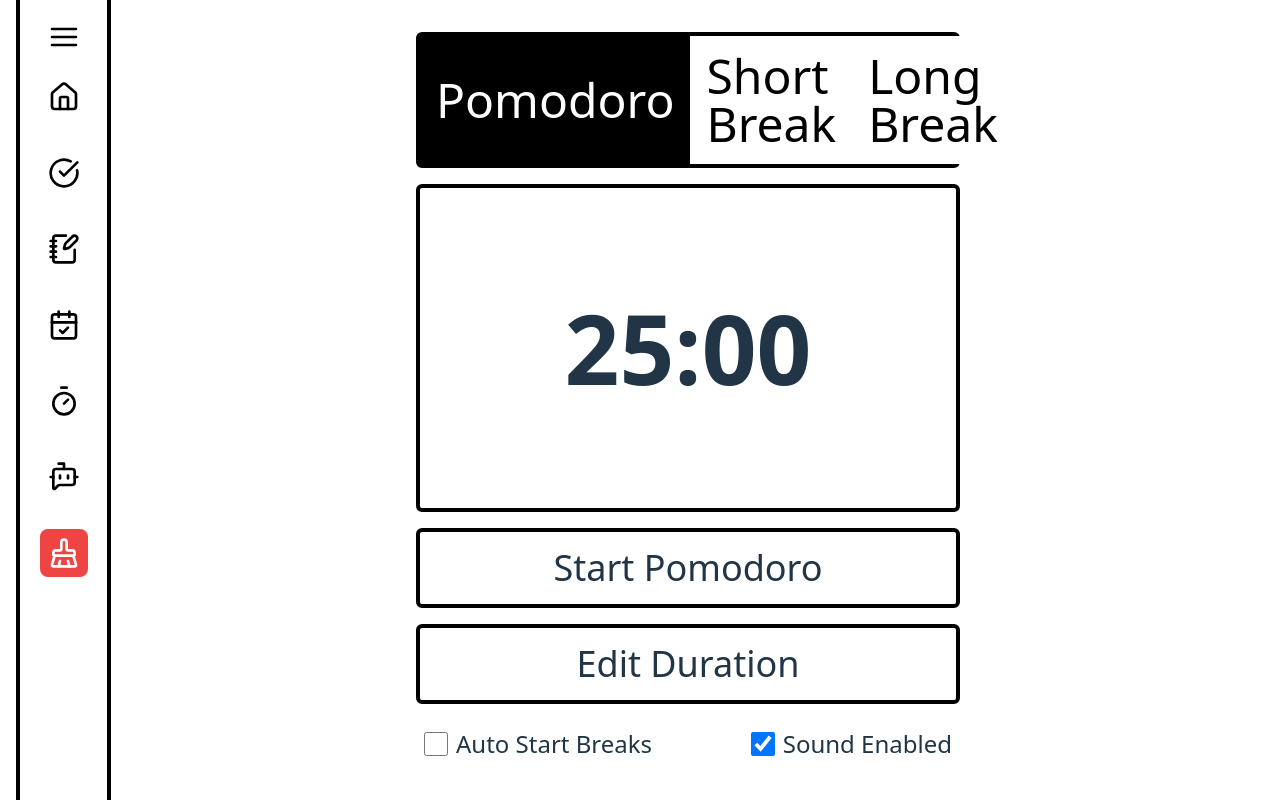
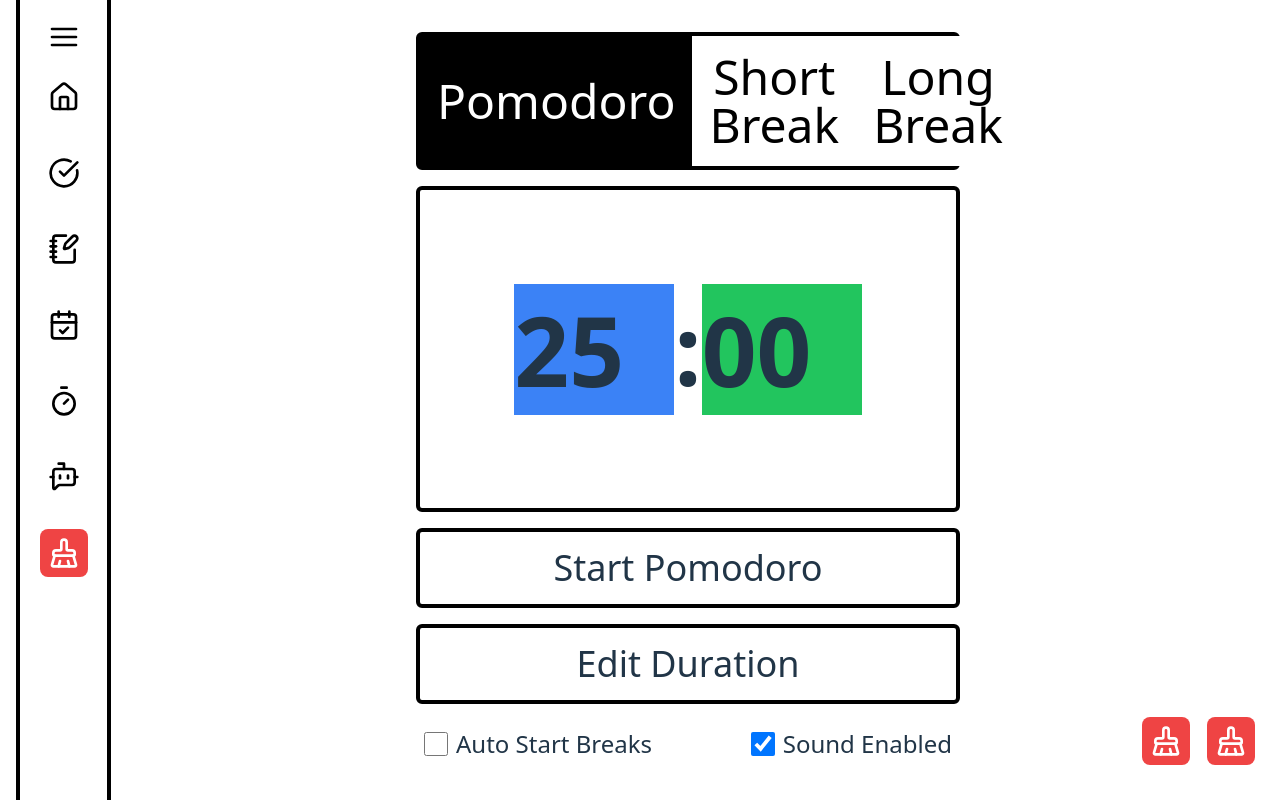
Before and after one commit to 05rentao/grit-hub, a React (Vite) app: page /pomodoro in a window 1280 px wide. Both pictures are taken after a click on the button "Edit Duration". Built offline with nearby package versions, Linux system fonts and the light colour scheme.

Commit message:
fix secondarybuttonconfig issue, duration editiing WIP

```diff
--- a/src/components/PomodoroPage.jsx
+++ b/src/components/PomodoroPage.jsx
@@ -2,12 +2,12 @@ import { Settings } from 'lucide-react';
 import usePomodoro from '../hooks/usePomodoro.js';
 import { Modes } from '../hooks/usePomodoro.js';
 import { useState, useEffect, useRef } from 'react';
-
-
+import { BrushCleaning } from 'lucide-react';
 
 export default function PomodoroPage() {
 
-  const { mode, changeMode, timeRemaining, getPrimaryButtonConfig, getSecondaryButtonConfig, alarmRinging, settings, setAutoStartBreaks, setSoundEnabled} = usePomodoro();
+  const { mode, changeMode, timeRemaining, getPrimaryButtonConfig, getSecondaryButtonConfig, editDuration, alarmRinging, settings, setAutoStartBreaks, setSoundEnabled} = usePomodoro();
+  const [isEditing, setIsEditing] = useState(false);
   const audioRef = useRef(null);
 
   const ModeDisplay = () => {
@@ -18,26 +18,15 @@ export default function PomodoroPage() {
           { label: 'Short Break', value: Modes.SHORT_BREAK },
           { label: 'Long Break', value: Modes.LONG_BREAK },
         ].map(({ label, value }) => (
-          <span
+          <button
             key={value}
-            className={`flex flex-1 justify-center items-center p-4 text-5xl transition-colors duration-300
+            onClick={() => changeMode(value)}
+            className={`flex flex-1 justify-center items-center p-4 text-5xl transition-colors duration-300 rounded-none
               ${mode === value ? 'bg-black text-white' : 'bg-white text-black '}`}
           >
             {label}
-          </span>
+          </button>
         ))}
-      </div>
-    );
-  };
-
-  const Time = ( className = '' ) => {
-    return (
-      <div className="text-3xl font-bold h-1/2 w-full flex justify-center items-center">
-        <time className={`flex h-full justify-center items-center
-        w-full text-8xl px-8 py-4 border-4  border-black rounded-md transition-colors duration-500 ${timeRemaining === 0 ? 'bg-green-400' : 'bg-white'}`}>
-          {Math.floor(timeRemaining / 60).toString().padStart(2, '0')}:
-          {(timeRemaining % 60).toString().padStart(2, '0')}
-        </time>
       </div>
     );
   };
@@ -131,7 +120,7 @@ export default function PomodoroPage() {
       // TODO: make <time> component editable to change duration?
       return (
         <button
-          onClick={() => secondaryButtonConfig.action(25, 0)} // Example duration
+          onClick={() => setIsEditing(true)} // Example duration
           className="p-4 rounded-md w-full
            bg-white border-4 border-black
           hover:bg-black hover:text-white
@@ -148,7 +137,12 @@ export default function PomodoroPage() {
     <div className="flex flex-col items-center justify-center h-full w-full">
       <div className="flex flex-col items-center justify-center h-full w-1/2  p-4 gap-4">
         <ModeDisplay />
-        <Time />
+        <Time
+          timeRemaining={timeRemaining}
+          isEditing = {isEditing}
+          editDuration={editDuration}
+          setIsEditing={setIsEditing}
+       />
         <PrimaryButton />
         <SecondaryButton />
         <div className="flex flex-row items-center justify-between w-full">
@@ -162,7 +156,8 @@ export default function PomodoroPage() {
             value = {settings.soundEnabled}
             label="Sound Enabled"
           />
-
+          <ResetConfigs />
+          <ResetPomos />
         </div>
       </div>
     <audio ref={audioRef} src="/alarm.mp3" preload="auto" />
@@ -186,3 +181,144 @@ export function CheckBox({ className = '', value, onChange, label }) {
 
   );
 }
+
+export function Time ({timeRemaining, isEditing, setIsEditing, editDuration, className = '' }) {
+  let minutes = Math.floor(timeRemaining / 60);
+  let seconds = timeRemaining % 60;
+
+  const [editMin, setEditMin] = useState(minutes.toString().padStart(2, '0'));
+  const [editSec, setEditSec] = useState(seconds.toString().padStart(2, '0'));
+
+  const handleSubmit = () => {
+    const totalSeconds = parseInt(editMin) * 60 + parseInt(editSec);
+    if (!isNaN(totalSeconds) && totalSeconds >= 0 && isEditing) {
+      editDuration(totalSeconds); // callback to update timeRemaining
+      setIsEditing(false);
+    }
+  };
+
+  const TimeEdit = (({minutes, seconds, handleSubmit, editMin, setEditMin, editSec, setEditSec}) => {
+    const secInputRef = useRef(null);
+
+    return (
+      <div className="text-3xl font-bold h-1/2 w-full flex justify-center items-center">
+        <div className='
+        flex h-full justify-center items-center
+        w-full text-8xl px-8 py-4 border-4  border-black rounded-md transition-colors duration-500 bg-white'>
+          <input
+            type="number"
+            min="0"
+            className='bg-blue-500 w-40 justify-end items-start flex'
+            value={editMin}
+            placeholder={minutes.toString().padStart(2, '0')}
+            onChange={(e) => setEditMin(e.target.value)}
+            onKeyDown={(e) => {
+              if (e.key === 'Enter') {
+                secInputRef.current?.focus();
+              }
+            }}
+          /> :
+          <input
+            type="number"
+            min="0"
+            className='bg-green-500 w-40'
+            ref={secInputRef}
+            value={editSec}
+            placeholder={seconds.toString().padStart(2, '0')}
+            onChange={(e) => setEditSec(e.target.value)}
+            onKeyDown={(e) => {
+              if (e.key === 'Enter') {
+                handleSubmit();
+              }
+            }}
+          />
+          </div>
+      </div>
+  )});
+
+  const TimeDisplay = (({minutes, seconds}) => {
+    return (
+      <div className="text-3xl font-bold h-1/2 w-full flex justify-center items-center">
+        <time className={`
+        flex h-full justify-center items-center
+        w-full text-8xl px-8 py-4 border-4  border-black rounded-md transition-colors duration-500 ${(minutes === 0) && (seconds === 0) ? 'bg-green-400' : 'bg-white'}`}>
+          <>
+            {minutes.toString().padStart(2, '0')}:
+            {seconds.toString().padStart(2, '0')}
+          </>
+        </time>
+      </div>
+    )
+  });
+
+  if (isEditing) {
+    return (
+      <TimeEdit
+        minutes={minutes}
+        seconds={seconds}
+        handleSubmit={handleSubmit}
+        editMin={editMin}
+        setEditMin={setEditMin}
+        editSec={editSec}
+        setEditSec={setEditSec}
+      />
+    );
+  } else {
+    return (
+      <TimeDisplay
+        minutes={minutes}
+        seconds={seconds}
+      />
+    );
+  }
+};
+
+export function ResetConfigs() {
+  return (
+    <div className="fixed bottom-4 right-4 z-50">
+      <button
+        onClick={() => {
+          localStorage.removeItem('mode-configs');
+          window.location.reload();
+        }}
+        className="flex flex-col items-center group"
+      >
+        <BrushCleaning
+          size={48}
+          className="p-2 rounded-lg m-2
+            bg-red-500 text-white
+            hover:bg-red-700
+            transition-colors duration-300 cursor-pointer"
+        />
+        <span className="text-xs -mt-1.5 opacity-0 group-hover:opacity-100 transition">
+          configs
+        </span>
+      </button>
+    </div>
+  );
+}
+
+export function ResetPomos() {
+  return (
+    <div className="fixed bottom-4 right-20 z-50">
+      <button
+        onClick={() => {
+          localStorage.removeItem('pomodoro-session');
+          window.location.reload();
+        }}
+        className="flex flex-col items-center group"
+      >
+        <BrushCleaning
+          size={48}
+          className="p-2 rounded-lg m-2
+            bg-red-500 text-white
+            hover:bg-red-700
+            transition-colors duration-300 cursor-pointer"
+        />
+        <span className="text-xs -mt-1.5 opacity-0 group-hover:opacity-100 transition">
+          pomodoros
+        </span>
+      </button>
+    </div>
+  );
+}
--- a/src/hooks/usePomodoro.ts
+++ b/src/hooks/usePomodoro.ts
@@ -1,4 +1,4 @@
-import { useState, useEffect } from 'react';
+import { useState, useEffect, useRef } from 'react';
 import { useLocalStorage } from '../hooks/useLocalStorage.js';
 
 export const Modes = {
@@ -37,6 +37,7 @@ export default function usePomodoro() {
             remainingTime: timeRemaining,
             completedPomodoros
         });
+        // autosave to localStorage in useLocalStorage hook
     }
 
     // global variable for time remaining in the *active* session/mode
@@ -45,6 +46,33 @@ export default function usePomodoro() {
     const [isPaused, setIsPaused] = useState(true);
     const [alarmRinging, setAlarmRinging] = useState(false);
     const [completedPomodoros, setCompletedPomodoros] = useState(0); // track # of completed pomodoros (# focuses completed)
+
+    const sessionRef = useRef({
+        mode,
+        remainingTime: timeRemaining,
+        completedPomodoros
+    });
+
+    // Keep sessionRef updated with latest values
+    useEffect(() => {
+        sessionRef.current = {
+        mode,
+        remainingTime: timeRemaining,
+        completedPomodoros
+        };
+    }, [mode, timeRemaining, completedPomodoros]);
+
+    useEffect(() => {
+        const handleBeforeUnload = () => {
+            localStorage.setItem("pomodoro-session", JSON.stringify(sessionRef.current));
+        };
+
+        window.addEventListener("beforeunload", handleBeforeUnload);
+        return () => {
+            window.removeEventListener("beforeunload", handleBeforeUnload);
+            localStorage.setItem("pomodoro-session", JSON.stringify(sessionRef.current));
+        };
+    }, []); // ← only run once on mount
 
     // user preferences
     const [settings, setSettings] = useLocalStorage('pomodoro-settings', {
@@ -98,10 +126,15 @@ export default function usePomodoro() {
     }, [isPaused, timeRemaining]);
 
     const changeMode = (newMode) => { // user manually change mode
+        console.log(`changeMode called with: ${newMode}`);
         setMode(newMode);
         setIsPaused(true);
         setTimeRemaining(configs[newMode].duration);
         saveSessionState();
+        console.log(`New mode label: ${configs[newMode].label}`);
+        console.log(`New mode duration: ${configs[newMode].duration} seconds, ${configs[newMode].duration / 60} minutes`);
+        console.log(`current mode time remaining: ${timeRemaining}`);
+        console.log(`Completed Pomodoros: ${completedPomodoros}`);
     }
 
     const handlePause = () => { // when: full > timeRemaining > 0
@@ -150,22 +183,22 @@ export default function usePomodoro() {
                 label: "Need More Time",
                 action: extendTime
             };
-        }
-        if (isPaused && timeRemaining <= configs[mode].duration) {
+        };
+        if (isPaused && timeRemaining > 0) {
             return {
                 key: 'edit',
                 label: 'Edit Duration',
                 action: editDuration
-                }
             };
+        };
 
         if (!isPaused && timeRemaining > 0) {
             return {
                 key: 'skip',
                 label: 'Skip To Next',
                 action: skipToNext
-            }
-        }
+            };
+        };
     }
 
     const skipToNext = () => {
@@ -214,7 +247,9 @@ export default function usePomodoro() {
         timeRemaining,
         getPrimaryButtonConfig,
         getSecondaryButtonConfig,
+        editDuration,
         alarmRinging,
+        changeMode,
         settings,
         setSoundEnabled,
         setAutoStartBreaks,
```
